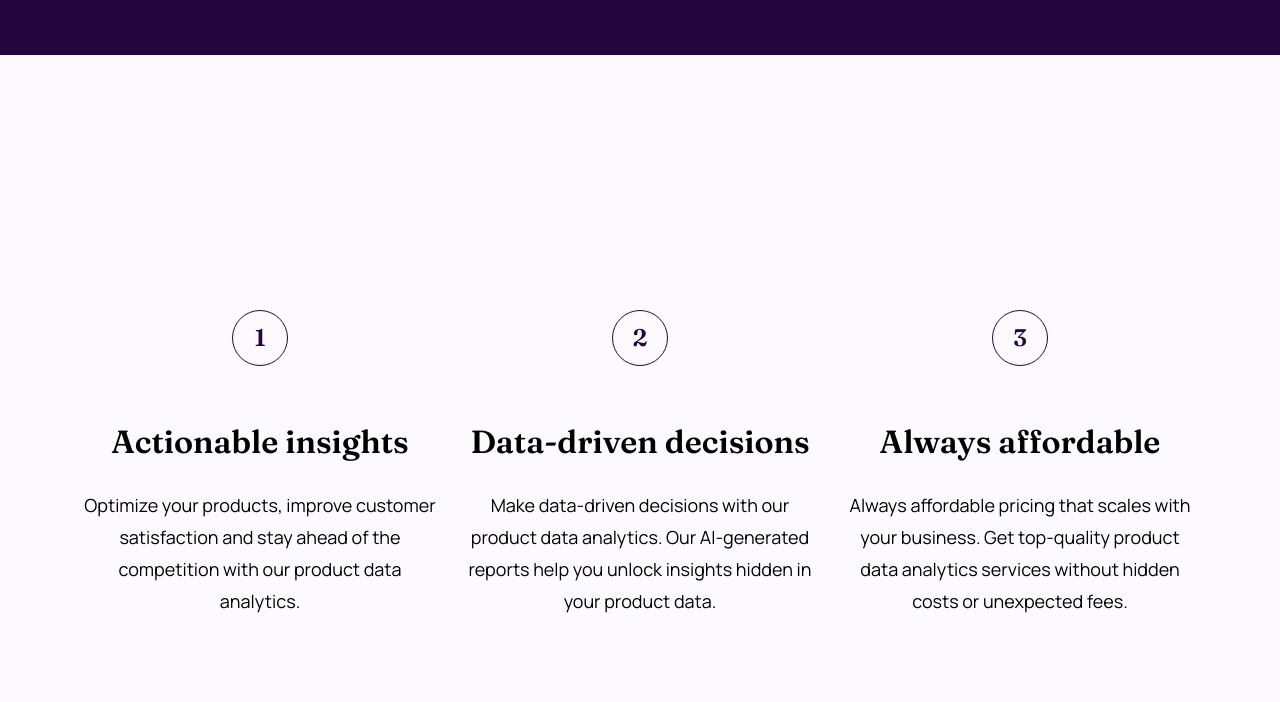
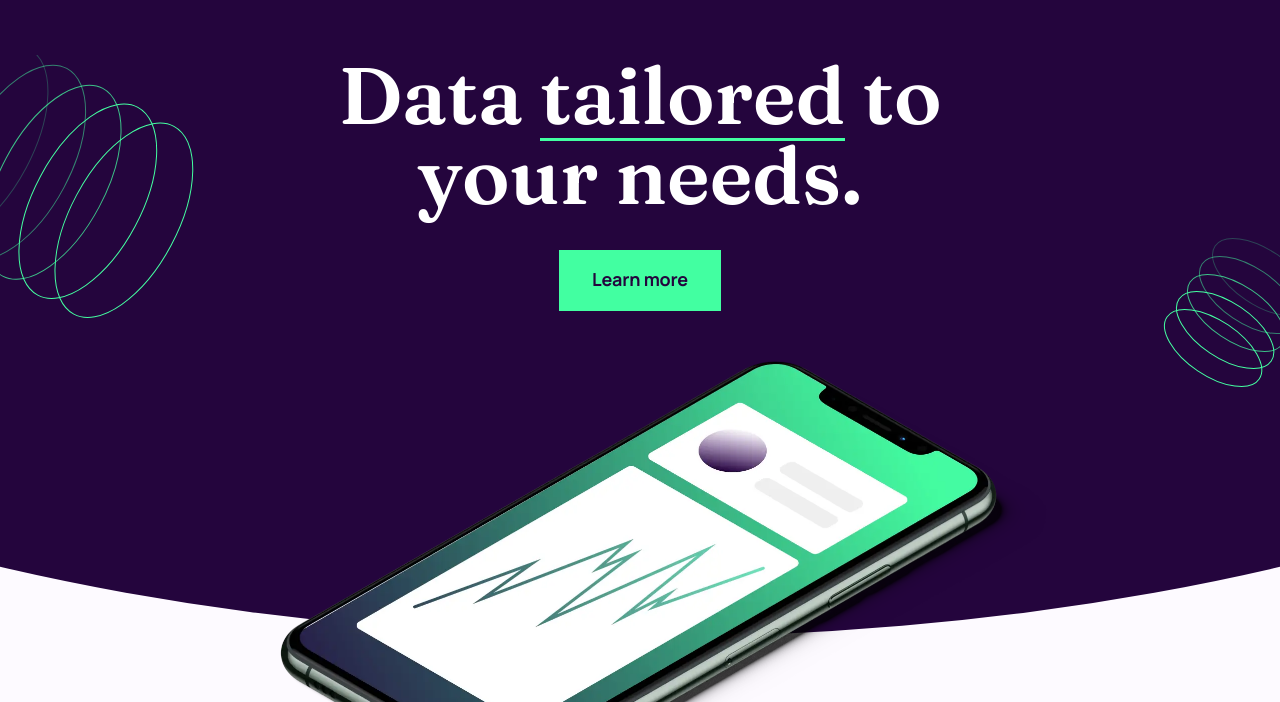
Before and after one commit to annaindistress/frontend-mentor-workit-landing-page, a website built with Vite: page src/index.html in a window 1280 px wide. Shown: the part 98-800 px from the top of the page. Built offline with nearby package versions, Linux system fonts and the light colour scheme.

Commit message:
Add hero section

```diff
--- a/src/index.html
+++ b/src/index.html
@@ -20,6 +20,15 @@
     </div>
   </header>
   <main>
+    <h1 class="sr-only">Workit - product data analytics</h1>
+    <section class="hero">
+      <div class="hero__container">
+        <h2 class="hero__title">
+          Data <span class="hero__underline">tailored</span> to your needs.
+        </h2>
+        <a href="#" class="hero__button button">Learn more</a>
+      </div>
+    </section>
     <section class="advantages">
       <h2 class="sr-only">Advantages</h2>
       <ul class="advantages__list">
--- /dev/null
+++ b/src/styles/components/hero.css
@@ -0,0 +1,123 @@
+.hero {
+  position: relative;
+  z-index: 1;
+  text-align: center;
+  color: white;
+  background-color: hsl(var(--ghost-white));
+}
+
+.hero::after,
+.hero__container::after {
+  content: "";
+  position: absolute;
+  left: 50%;
+  display: block;
+}
+
+.hero::after {
+  bottom: -94px;
+  width: 320px;
+  height: 190px;
+  background-image: url("/images/hero.webp");
+  background-repeat: no-repeat;
+  background-position: center;
+  background-size: contain;
+  transform: translateX(-47%);
+}
+
+.hero__container {
+  position: relative;
+  padding-inline: 16px;
+  padding-bottom: 157px;
+  overflow: hidden;
+}
+
+.hero__container::after {
+  bottom: 0;
+  z-index: -1;
+  width: 315%;
+  height: 200%;
+  background-color: hsl(var(--dark-purple));
+  border-radius: 100%;
+  transform: translateX(-50%);
+}
+
+.hero__title {
+  max-width: 380px;
+  margin-top: 0;
+  margin-bottom: 39px;
+  margin-inline: auto;
+  font-family: var(--font-fancy);
+  font-size: 50px;
+  line-height: 1;
+}
+
+.hero__underline {
+  position: relative;
+}
+
+.hero__underline::after {
+  content: "";
+  position: absolute;
+  bottom: 3px;
+  inset-inline: 0;
+  width: 100%;
+  height: 3px;
+  background-color: hsl(var(--eucaplyptus));
+}
+
+@media (min-width: 768px) {
+
+  .hero::after {
+    bottom: -154px;
+    width: 515px;
+    height: 310px;
+    transform: translateX(-45.6%);
+  }
+
+  .hero__container {
+    padding-bottom: 204px;
+    background-image: url("/images/bg-pattern-1.svg"), url("/images/bg-pattern-2.svg");
+    background-repeat: no-repeat;
+    background-position: -53.4% -54.5%, 115.9% 53.2%;
+  }
+
+  .hero__container::after {
+    width: 235%;
+  }
+
+  .hero__title {
+    max-width: 470px;
+    margin-bottom: 37px;
+    font-size: 60px;
+  }
+}
+
+@media (min-width: 1200px) {
+
+  .hero::after {
+    bottom: -185px;
+    width: 768px;
+    height: 480px;
+    transform: translateX(-46.8%);
+  }
+
+  .hero__container {
+    padding-bottom: 326px;
+    background-position: -12.6% -11.9%, 104% 41.7%;
+  }
+
+  .hero__container::after {
+    width: 210%;
+  }
+
+  .hero__title {
+    max-width: 610px;
+    margin-bottom: 35px;
+    font-size: 80px;
+  }
+
+  .hero__button {
+    padding-inline: 31px;
+  }
+}
--- a/src/styles/style.css
+++ b/src/styles/style.css
@@ -5,6 +5,7 @@
 @import './components/social.css';
 @import './components/page.css';
 @import './components/header.css';
+@import './components/hero.css';
 @import './components/advantages.css';
 @import './components/founder.css';
 @import './components/footer.css';
```
Also changed, not shown: src/public/images/bg-pattern-1.svg (added), src/public/images/bg-pattern-2.svg (added), src/public/images/hero.webp (added).
